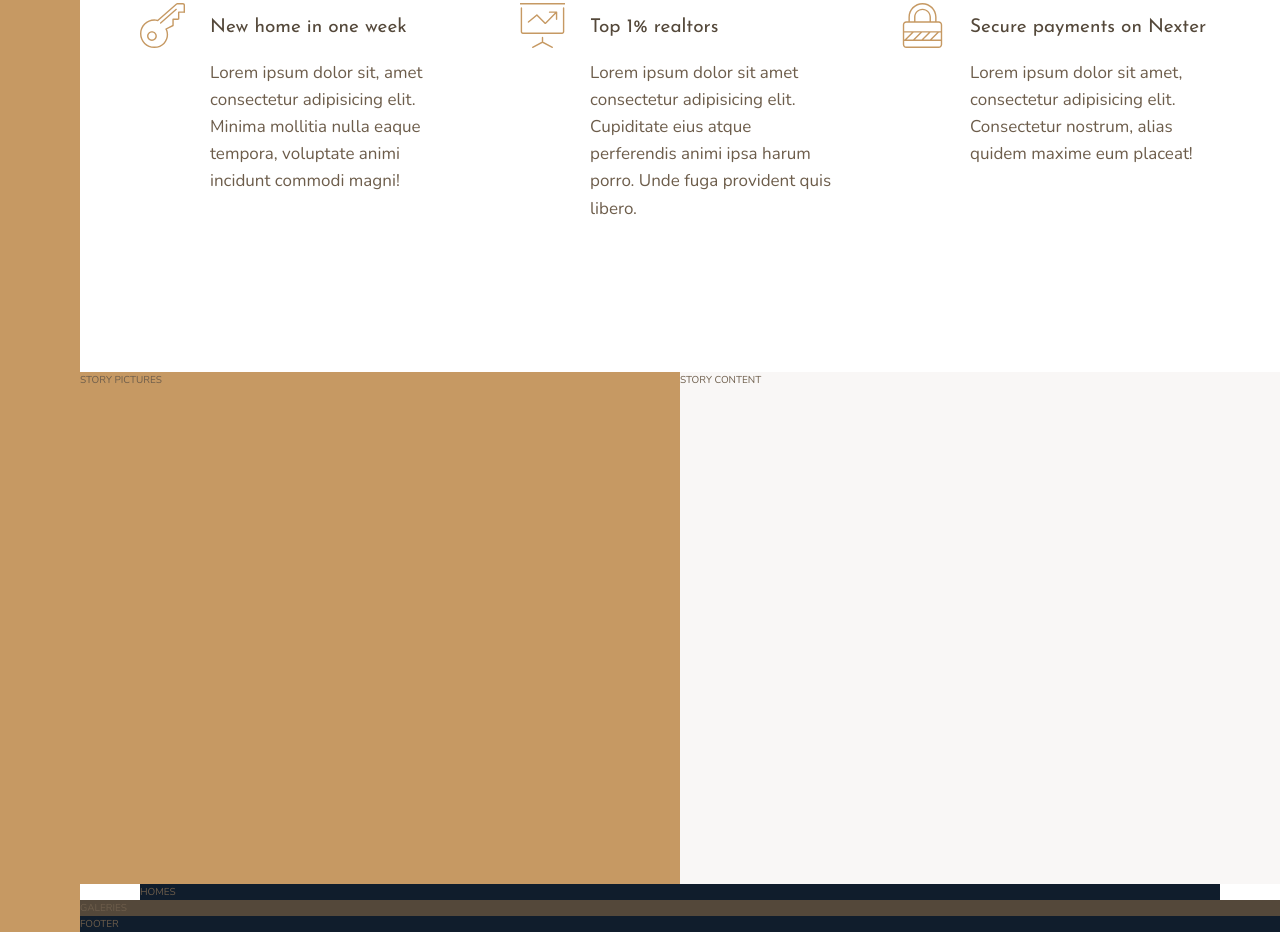
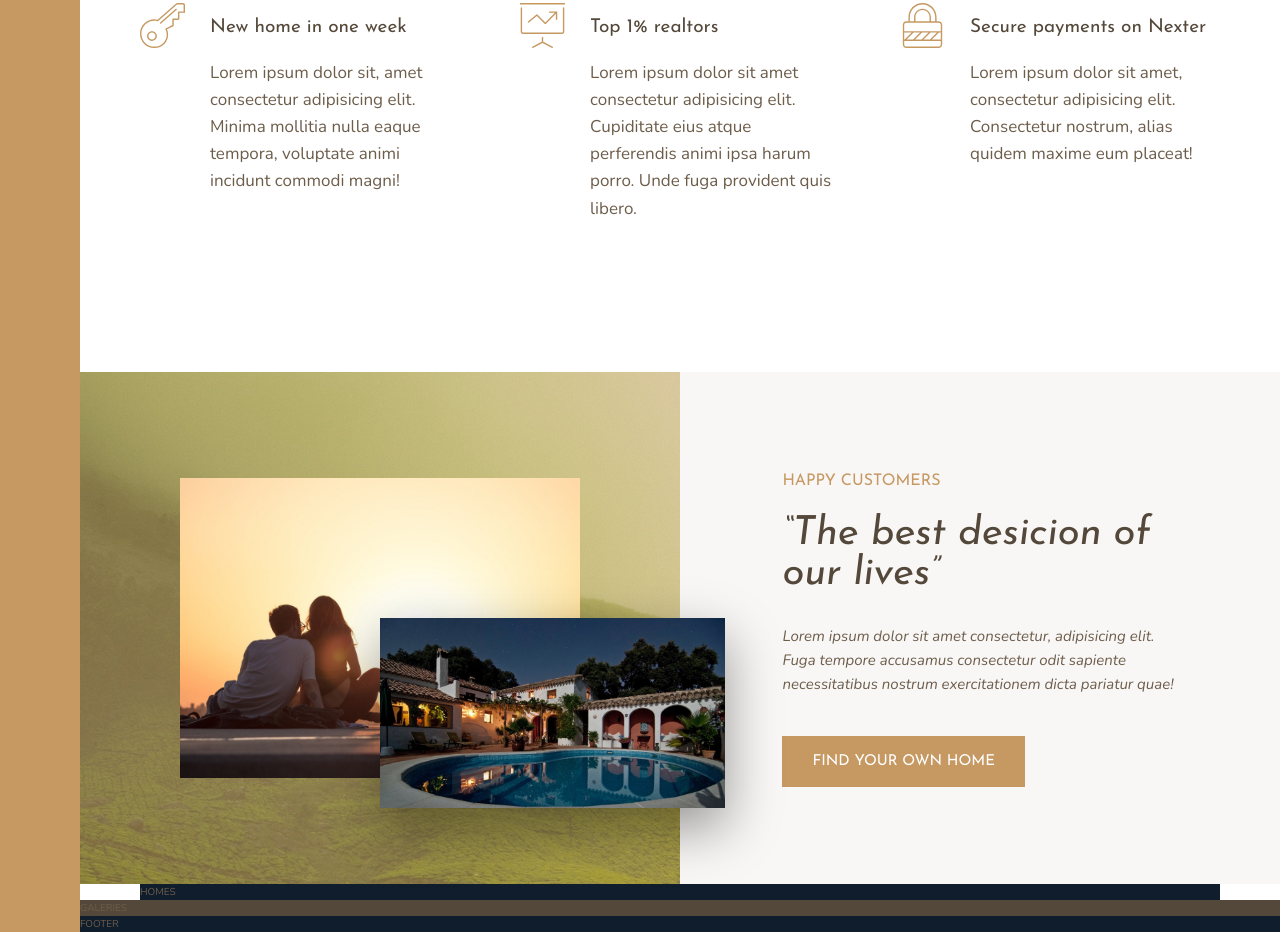
Before and after one commit to caarbelaezg/Nexter, a website: page index.html in a window 1280 px wide. Shown: the part 1018-1950 px from the top of the page. Drawn offline with nearby package versions, Linux system fonts and the light colour scheme.

Commit message:
story section

```diff
--- a/index.html
+++ b/index.html
@@ -75,8 +75,18 @@
         </div>
 
     </div>
-    <div class="story__pictures">STORY PICTURES</div>
-    <div class="story__content">STORY CONTENT</div>
+    <div class="story__pictures">
+        <img src="img/story-1.jpeg" alt="Couple with new house" class="story__img--1">
+        <img src="img/story-2.jpeg" alt="New hoyse" class="story__img--2">
+    </div>
+    <div class="story__content">
+        <h3 class="heading-3 mb-sm">Happy customers</h3>
+        <h2 class="heading-2 heading-2--dark mb-md">&ldquo;The best desicion of our lives&rdquo;</h2>
+        <p class="story__text">
+            Lorem ipsum dolor sit amet consectetur, adipisicing elit. Fuga tempore accusamus consectetur odit sapiente necessitatibus nostrum exercitationem dicta pariatur quae!
+        </p>
+        <button class="btn">Find your own home</button>
+    </div>
     <div class="homes">HOMES</div>
     <div class="gallery">GALERIES</div>
     <div class="footer">FOOTER</div>
--- a/sass/_story.scss
+++ b/sass/_story.scss
@@ -2,9 +2,41 @@
   &__pictures {
     background-color: $color-primary;
     grid-column: full-start/col-end 4;
+    background-image: linear-gradient(rgba($color-primary, 0.5), rgba($color-primary, 0.5)),url(../img/back.jpg);
+
+
+    display: grid;
+    grid-template-rows: repeat(6, 1fr);
+    grid-template-columns: repeat(6, 1fr);
+    align-items: center;
   }
+
+  &__img--1 {
+    width: 100%;
+    grid-row: 2/6;
+    grid-column: 2/6;
+  }
+  &__img--2 {
+    width: 115%;
+    grid-row: 4/6;
+    grid-column: 4/7;
+    z-index: 20;
+    box-shadow: 0 2rem 5rem rgba(#000000, 0.4);
+  }
+
   &__content {
     background-color: $color-grey-light-1;
-    grid-column: col-start 5/ full-end;
+    grid-column: col-start 5 / full-end;
+    padding: 6rem 8vw;
+    display: flex;
+    flex-direction: column;
+    justify-content: center;
+    align-items: flex-start;
+  }
+
+  &__text {
+    font-size: 1.5rem;
+    font-style: italic;
+    margin-bottom: 4rem;
   }
 }
--- a/sass/_typography.scss
+++ b/sass/_typography.scss
@@ -7,18 +7,61 @@
 }
 .heading-2 {
   @extend %heading;
+  font-size: 4rem;
+  font-style: italic;
+  line-height: 1;
+  &--light {
+    color: $color-grey-light-1;
+  }
+  &--dark {
+    color: $color-grey-dark-1;
+  }
 }
 .heading-3 {
   @extend %heading;
+  font-size: 1.6rem;
+  color: $color-primary;
+  text-transform: uppercase;
 }
 .heading-4 {
   @extend %heading;
   font-size: 1.9rem;
 
-  &--light{
-      color: $color-grey-light-1;
+  &--light {
+    color: $color-grey-light-1;
   }
-  &--dark{
-      color: $color-grey-dark-1;
+  &--dark {
+    color: $color-grey-dark-1;
   }
 }
+
+.btn {
+  background-color: $color-primary;
+  color: #fff;
+  border: none;
+  border-radius: 0;
+  font-family: $font-display;
+  font-size: 1.5rem;
+  text-transform: uppercase;
+  padding: 1.8rem 3rem;
+  cursor: pointer;
+  transition: all 0.2s;
+
+  &:hover {
+    background-color: $color-primary-dark;
+  }
+}
+
+.mb-sm {
+  margin-bottom: 2rem;
+}
+
+.mb-md {
+  margin-bottom: 3rem;
+}
+.mb-lg {
+  margin-bottom: 4rem;
+}
+.mb-hg {
+  margin-bottom: 8rem;
+}
```
Also changed, not shown: css/style.css.
